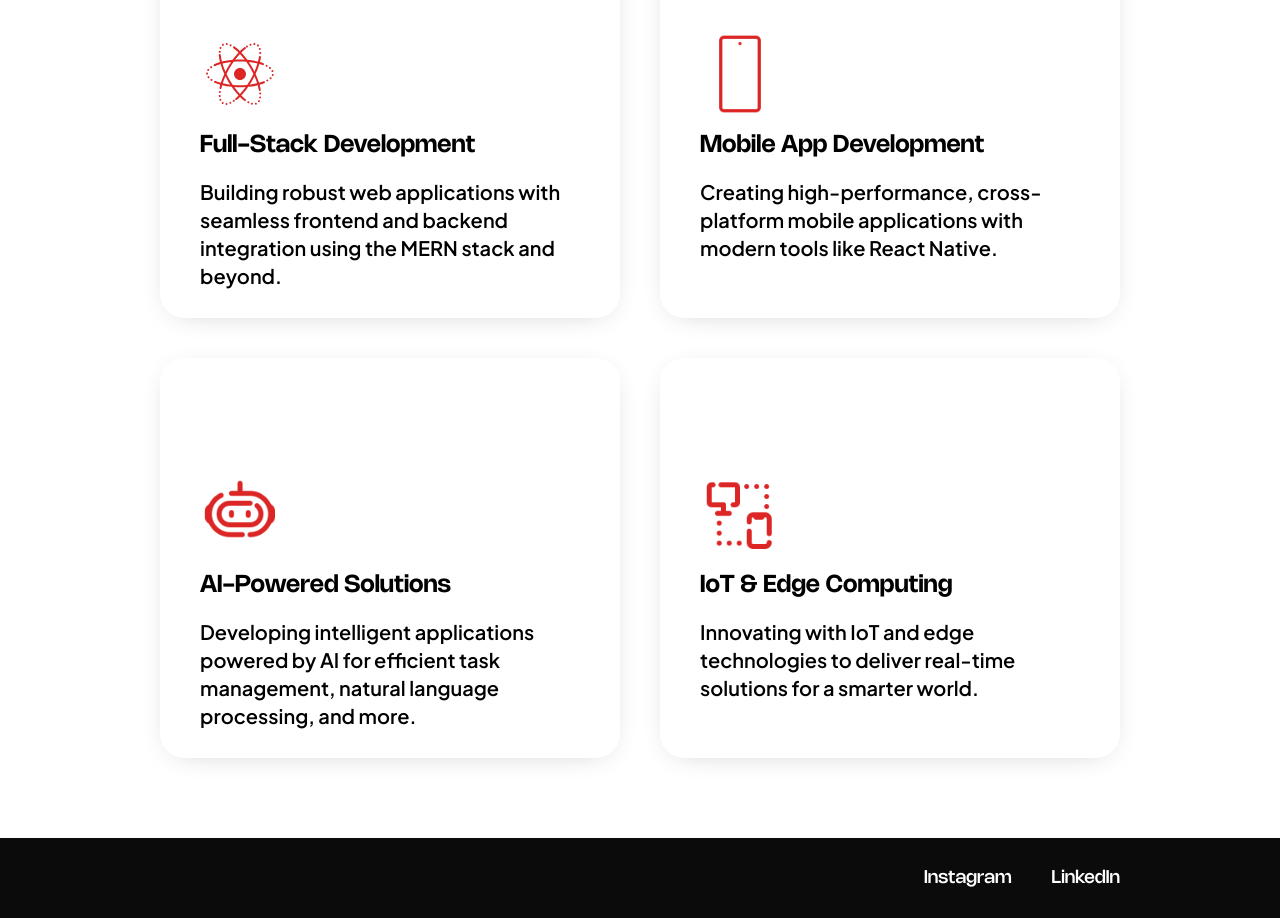
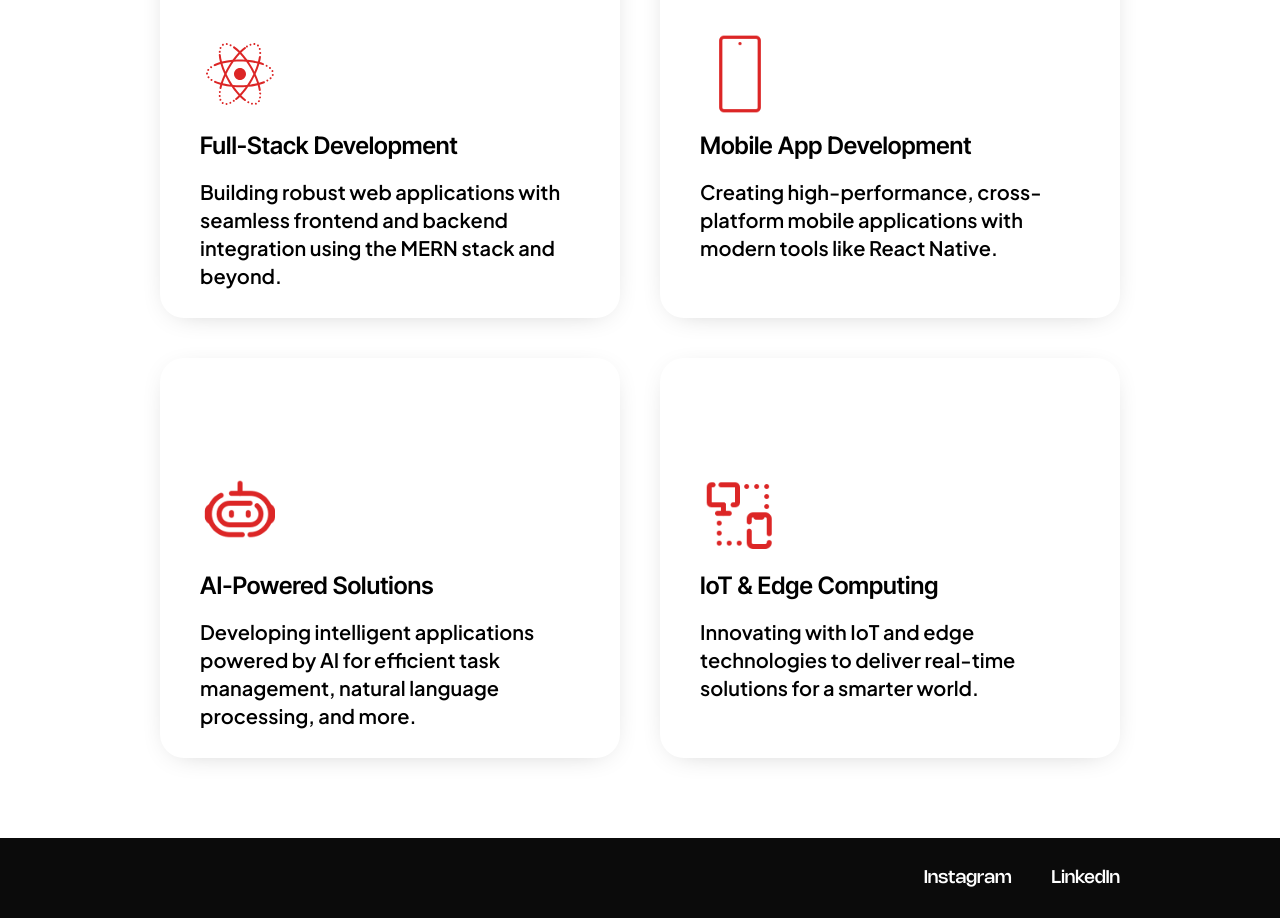
Before and after one commit to AMARMG04/manoj-portfolio, a Next.js app: page / in a window 1280 px wide. Shown: the part 1180-2098 px from the top of the page. Built offline with nearby package versions, Linux system fonts and the light colour scheme.

Commit message:
Update Specialization.jsx

```diff
--- a/src/app/components/Specialization.jsx
+++ b/src/app/components/Specialization.jsx
@@ -48,7 +48,7 @@
                 height={1000}
                 className="w-20 h-20"
               />
-              <h1 className="text-2xl font-nohemi_sb">
+              <h1 className="text-2xl font-semibold">
                 {solution.title}
               </h1>
               <p className="text-md font-dm_sans dark:text-white font-semibold">
```
